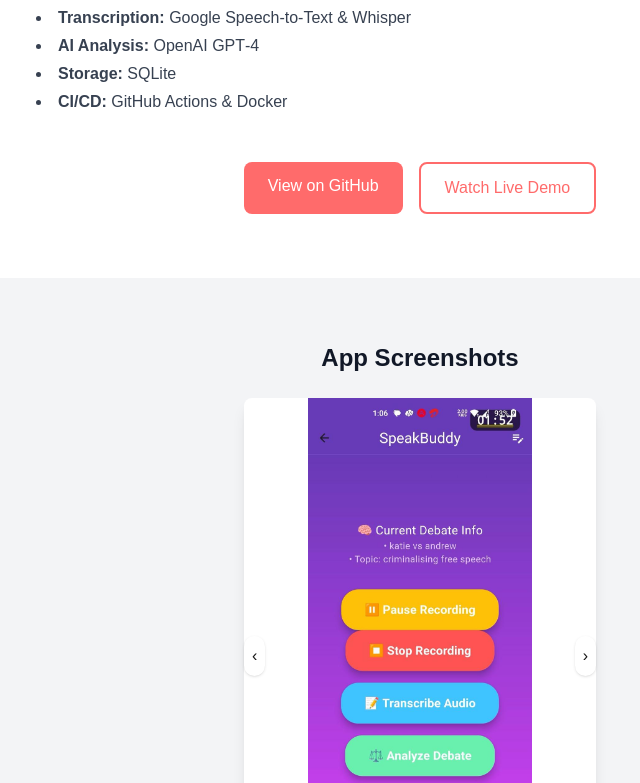
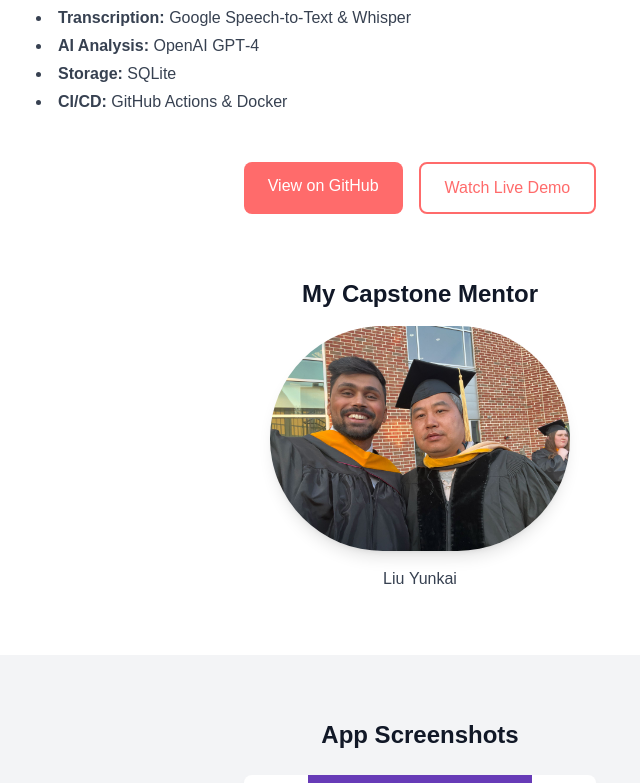
Before and after one commit to adwaithkalugotla/portfolio, a Next.js app: page /speakbuddy in a window 1280 px wide. Shown: the part 546-1329 px from the top of the page, without its empty margins (220-860 px from the left). Built offline with nearby package versions, Linux system fonts and the light colour scheme.

Commit message:
Add capstone mentor section to SpeakBuddy page

```diff
--- a/pages/speakbuddy.tsx
+++ b/pages/speakbuddy.tsx
@@ -98,6 +98,21 @@ export default function SpeakBuddy() {
           </div>
         </section>
 
+        {/* Capstone Mentor */}
+        <section className="max-w-3xl mx-auto text-center space-y-4">
+          <h2 className="text-2xl font-semibold text-gray-900 dark:text-gray-100">
+            My Capstone Mentor
+          </h2>
+          <Image
+            src="/images/capstonementor.jpg"
+            alt="Liu Yunkai"
+            width={300}
+            height={300}
+            className="mx-auto rounded-full shadow-lg"
+          />
+          <p className="text-gray-700 dark:text-gray-300">Liu Yunkai</p>
+        </section>
+
         {/* Screenshot Carousel */}
         <section className="py-16 bg-gray-100 dark:bg-gray-800">
           <div className="max-w-sm mx-auto px-4 text-center space-y-6">
```
